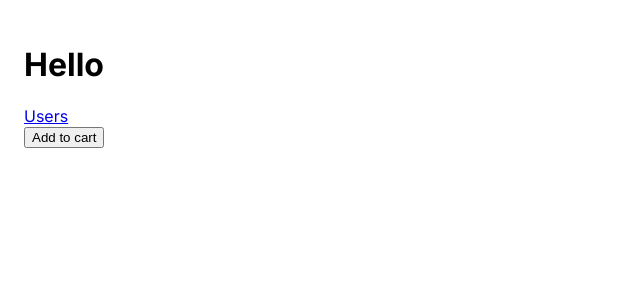
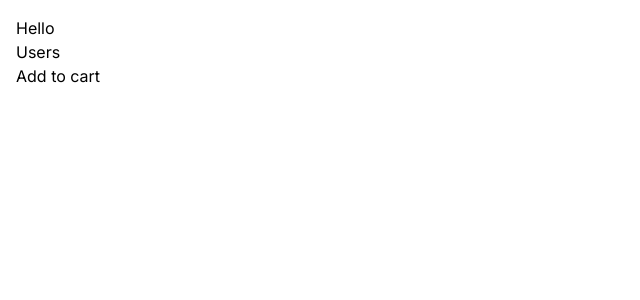
Before and after one commit to pasanghilp-art/next-app, a Next.js app: page / in a window 1280 px wide. Shown: the top 300 px of the page, without its empty margins (0-640 px from the left). Built offline with nearby package versions, Linux system fonts and the light colour scheme.

Commit message:
Refactor global styles to integrate Tailwind CSS and DaisyUI themes

```diff
--- a/app/globals.css
+++ b/app/globals.css
@@ -1,22 +1,15 @@
-@tailwind base;
-@tailwind components;
-@tailwind utilities;
+@import "tailwindcss";
+@plugin "daisyui" {
+  themes: light --default, cupcake;
+}
 
 :root {
   --foreground-rgb: 0, 0, 0;
-  --background-start-rgb: 214, 219, 220;
-  --background-end-rgb: 255, 255, 255;
-}
-
-@media (prefers-color-scheme: dark) {
-  :root {
-    --foreground-rgb: 255, 255, 255;
-    --background-start-rgb: 0, 0, 0;
-    --background-end-rgb: 0, 0, 0;
-  }
+  --background-rgb: 255, 255, 255;
 }
 
 body {
-  color: black;
+  color: rgb(var(--foreground-rgb));
+  background: rgb(var(--background-rgb));
   padding: 1rem;
 }
```
